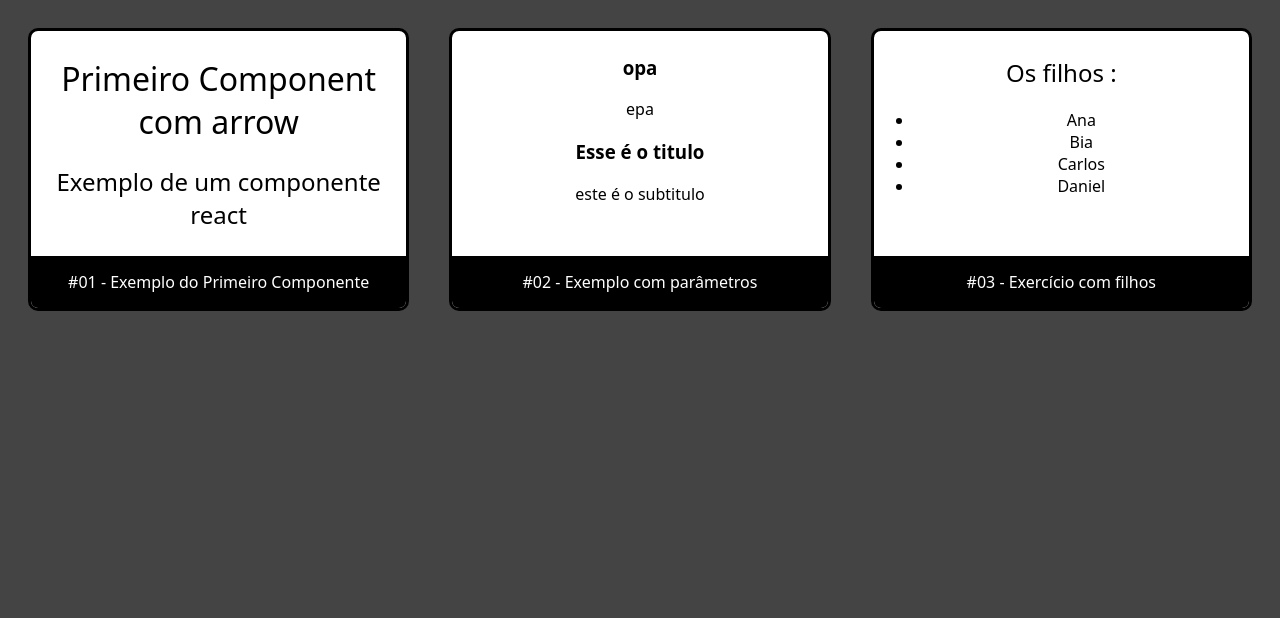
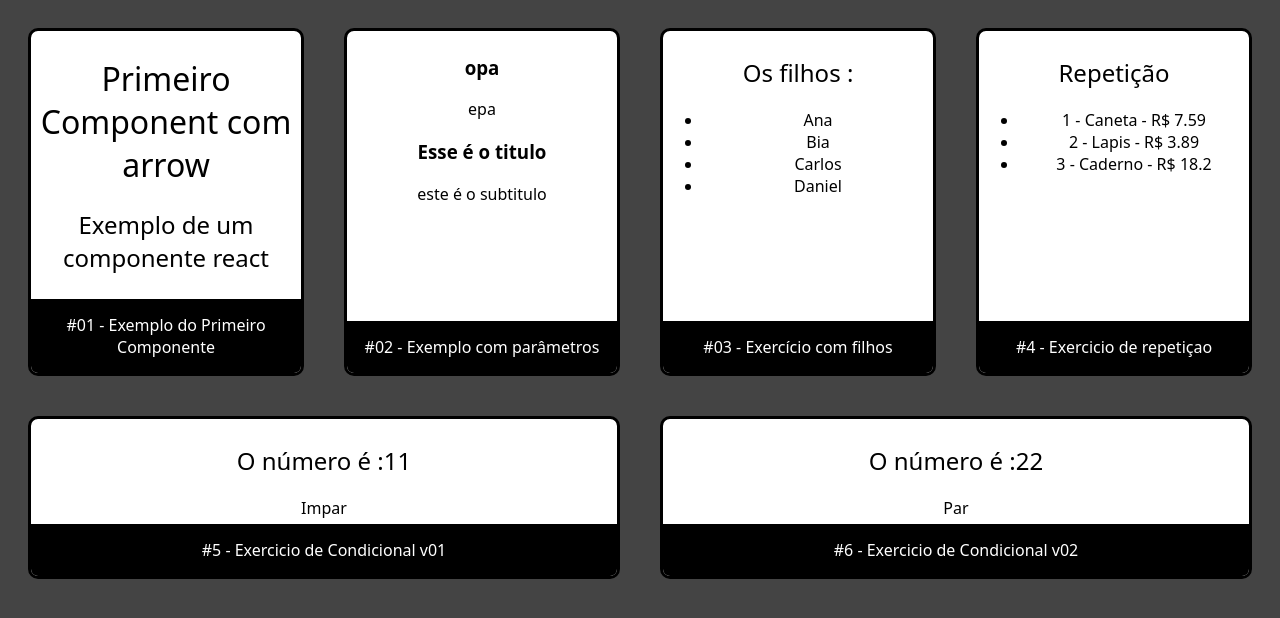
Before and after one commit to rendell-arruda/react-masterClass-cod3r, a React (Create React App) app in the folder fundamentos-react/: page / in a window 1280 px wide. Shown: the top 618 px of the page. Built offline with nearby package versions, Linux system fonts and the light colour scheme.

Commit message:
versao final da aula de react#1

```diff
--- a/fundamentos-react/src/components/App.jsx
+++ b/fundamentos-react/src/components/App.jsx
@@ -1,8 +1,11 @@
 import Card from './layout/Card';
-import Primeiro from './Primeiro';
+import Primeiro from './basicos/Primeiro';
 import './App.css';
-import ComParametros from './ComParametros';
-import ComFilhos from './ComFilhos';
+import ComParametros from './basicos/ComParametros';
+import ComFilhos from './basicos/ComFilhos';
+import Repeticao from './basicos/Repeticao';
+import Condicional from './basicos/Condicional';
+import CondiconalComIf from './basicos/CondiconalComIf';
 
 export default props => (
   <div className="App">
@@ -25,5 +28,14 @@ export default props => (
         </ul>
       </ComFilhos>
     </Card>
+    <Card titulo="#4 - Exercicio de repetiçao">
+      <Repeticao></Repeticao>
+    </Card>
+    <Card titulo="#5 - Exercicio de Condicional  v01">
+      <Condicional numero={11}></Condicional>
+    </Card>
+    <Card titulo="#6 - Exercicio de Condicional  v02">
+      <CondiconalComIf numero={22}></CondiconalComIf>
+    </Card>
   </div>
 );
--- /dev/null
+++ b/fundamentos-react/src/components/basicos/Condicional/index.jsx
@@ -0,0 +1,8 @@
+export default props => {
+  return (
+    <div>
+      <h2>O número é :{props.numero}</h2>
+      {props.numero % 2 === 0 ? <span>Par</span> : <span>Impar</span>}
+    </div>
+  );
+};
--- /dev/null
+++ b/fundamentos-react/src/components/basicos/CondiconalComIf/if.jsx
@@ -0,0 +1,7 @@
+export default function (props) {
+  if (props.test) {
+    return props.children;
+  } else {
+    return false;
+  }
+}
--- /dev/null
+++ b/fundamentos-react/src/components/basicos/CondiconalComIf/index.jsx
@@ -0,0 +1,14 @@
+import If from './if.jsx';
+export default props => {
+  return (
+    <div>
+      <h2>O número é :{props.numero}</h2>
+      <If test={props.numero % 2 === 0}>
+        <span>Par</span>
+      </If>
+      <If test={props.numero % 2 === 1}>
+        <span>Impar</span>
+      </If>
+    </div>
+  );
+};
--- /dev/null
+++ b/fundamentos-react/src/components/basicos/Repeticao/index.jsx
@@ -0,0 +1,19 @@
+import produtos from '../../../data/produtos';
+
+export default props => {
+  function getProdutosListItem() {
+    return produtos.map(produto => {
+      return (
+        <li key={produto.id}>
+          {produto.id} - {produto.nome} - R$ {produto.preco}
+        </li>
+      );
+    });
+  }
+  return (
+    <div>
+      <h2>Repetição</h2>
+      <ul>{getProdutosListItem()}</ul>
+    </div>
+  );
+};
--- a/fundamentos-react/src/components/layout/Card/Card.css
+++ b/fundamentos-react/src/components/layout/Card/Card.css
@@ -10,7 +10,7 @@
   min-width: 250px;
 }
 
-.Card .Conteudo {
+.Card .Content {
   flex: 1;
   color: black;
   padding: 5px 0;
--- a/fundamentos-react/src/components/layout/Card/index.jsx
+++ b/fundamentos-react/src/components/layout/Card/index.jsx
@@ -1,7 +1,7 @@
 import './Card.css';
 export default props => (
   <div className="Card">
-    <div className="Conteudo">{props.children}</div>
+    <div className="Content">{props.children}</div>
     <div className="Footer">{props.titulo}</div>
   </div>
 );
--- /dev/null
+++ b/fundamentos-react/src/data/produtos.js
@@ -0,0 +1,5 @@
+export default [
+  { id: 1, nome: 'Caneta', preco: 7.59 },
+  { id: 2, nome: 'Lapis', preco: 3.89 },
+  { id: 3, nome: 'Caderno', preco: 18.20 },
+]
```
Also changed, not shown: fundamentos-react/src/components/basicos/ComFilhos/index.jsx (renamed from fundamentos-react/src/components/ComFilhos/index.jsx), fundamentos-react/src/components/basicos/ComParametros/index.jsx (renamed from fundamentos-react/src/components/ComParametros/index.jsx), fundamentos-react/src/components/basicos/Primeiro/index.jsx (renamed from fundamentos-react/src/components/Primeiro/index.jsx).
